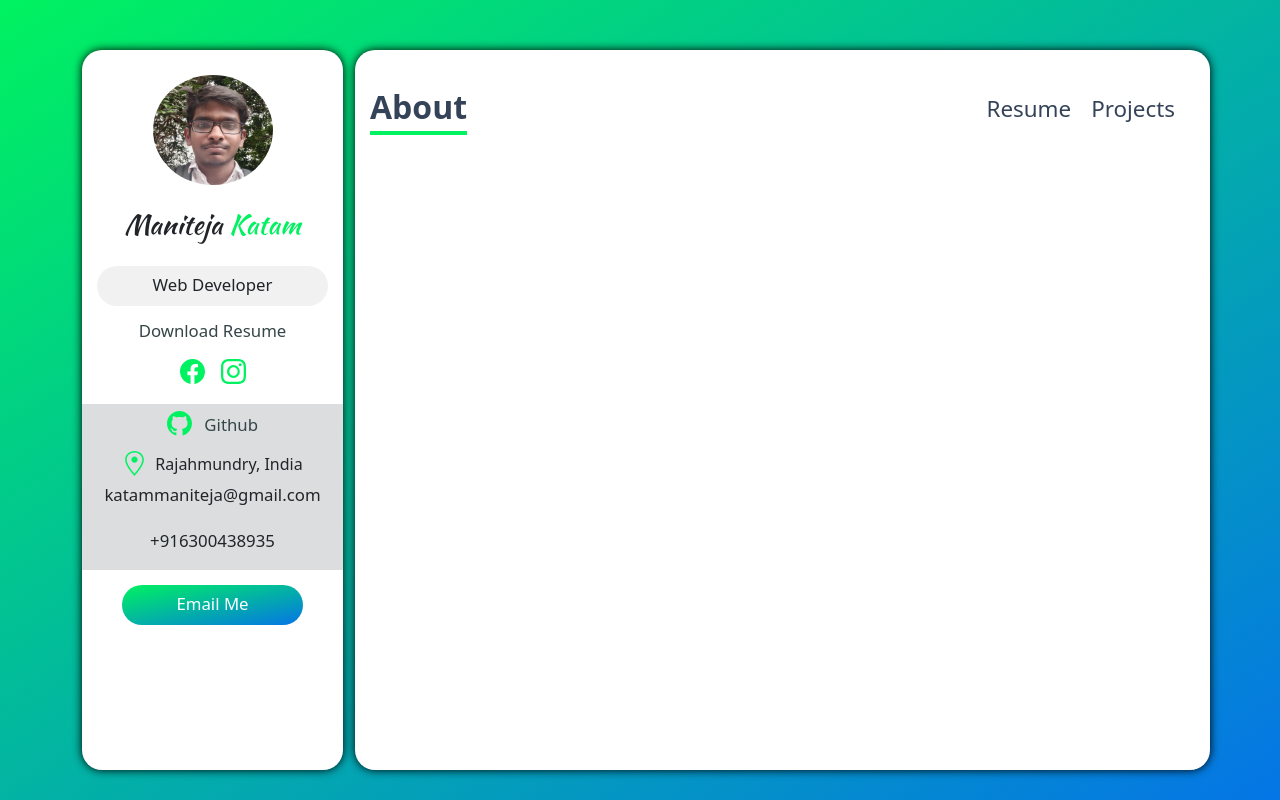
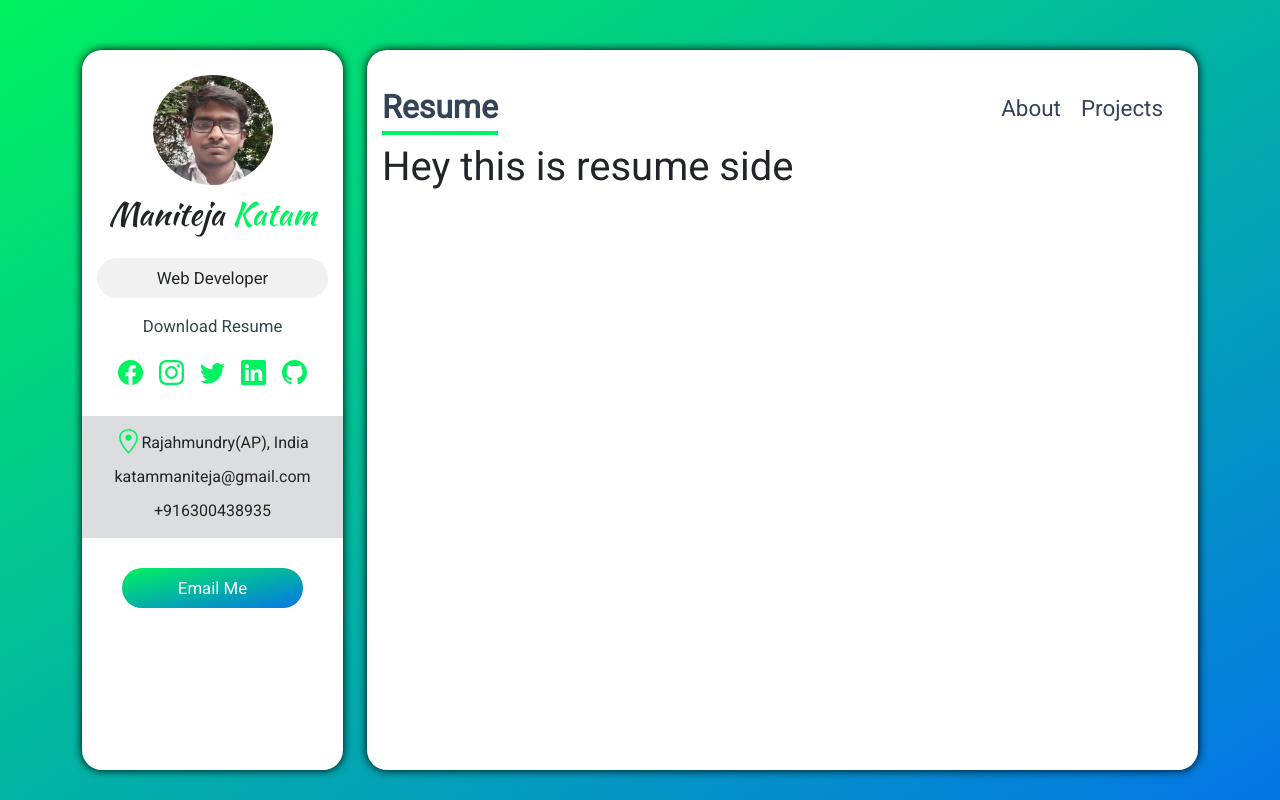
Before and after one commit to katammaniteja/Portfolio, a React (Create React App) app: page /resume in a window 1280 px wide. Built offline with nearby package versions, Linux system fonts and the light colour scheme.

Commit message:
added router to navbar

```diff
--- a/src/App.js
+++ b/src/App.js
@@ -1,9 +1,14 @@
 import React from 'react'
 import Sidebar from './components/Sidebar'
 import Navbar from './components/Navbar'
+import {Route, Routes, BrowserRouter} from 'react-router-dom'
+import About from './components/About'
+import Resume from './components/Resume'
+import Projects from './components/Projects'
 
 export default function App() {
   return (
+    <BrowserRouter>
       <div className='app'>
         <div className="container">
           <div className="row">
@@ -11,13 +16,21 @@ export default function App() {
                 <div className="app-sidebar">
                   <Sidebar/>
                 </div>
-
               </div>
-            <div className="col-lg-9 app-main-content">
+              <div className="col-lg-9">
+                <div className="app-main-content">
                   <Navbar/>
+                  <Routes>
+                    <Route exact path="/" element={<About/>}/>
+                    <Route exact path="/resume" element={<Resume/>}/>
+                    <Route exact path="/projects" element={<Projects/>}/>
+                    {/* <Navigate to="/"/> */}
+                  </Routes>
                 </div>
               </div>
           </div>
         </div>
+      </div>
+    </BrowserRouter>
   )
 }
--- /dev/null
+++ b/src/components/About.js
@@ -0,0 +1,9 @@
+import React from 'react'
+
+export default function About() {
+  return (
+    <div>
+      <h1>Hey This is about side</h1>
+    </div>
+  )
+}
--- a/src/components/Navbar.js
+++ b/src/components/Navbar.js
@@ -1,9 +1,18 @@
 import React from 'react'
+import { useEffect } from 'react';
 import { useState } from 'react'
-import './navbar.css'
+import { Link } from 'react-router-dom';
+import './../styles/navbar.css'
 
 export default function Navbar() {
     const [active, setactive] = useState('About');
+
+    useEffect(()=>{
+        const currUrl = window.location.href;
+        if(currUrl.endsWith('/')) setactive('About');
+        else if(currUrl.endsWith('/resume')) setactive('Resume');
+        else if(currUrl.endsWith('/projects')) setactive('Projects');
+    },[active])
 
   return (
     <div className='navbar'>
@@ -11,9 +20,9 @@ export default function Navbar() {
         {active}
       </div>
       <div className="navbar-items">
-        { active !== 'About' && <div className="navbar-item" onClick={()=>setactive('About')}>About</div> }
-        { active !== 'Resume' && <div className="navbar-item" onClick={()=>setactive('Resume')}>Resume</div> }
-        { active !== 'Projects' && <div className="navbar-item" onClick={()=>setactive('Projects')}>Projects</div> }
+        { active !== 'About' && <Link to="/"><div className="navbar-item" onClick={()=>setactive('About')}>About</div></Link> }
+        { active !== 'Resume' && <Link to="/resume"><div className="navbar-item" onClick={()=>setactive('Resume')}>Resume</div></Link> }
+        { active !== 'Projects' && <Link to="/projects"><div className="navbar-item" onClick={()=>setactive('Projects')}>Projects</div></Link> }
       </div>
     </div>
   )
--- /dev/null
+++ b/src/components/Projects.js
@@ -0,0 +1,9 @@
+import React from 'react'
+
+export default function Projects() {
+  return (
+    <div>
+      <h1>Hey this is projects side</h1>
+    </div>
+  )
+}
--- /dev/null
+++ b/src/components/Resume.js
@@ -0,0 +1,9 @@
+import React from 'react'
+
+export default function Resume() {
+  return (
+    <div>
+      <h1>Hey this is resume side</h1>
+    </div>
+  )
+}
--- a/src/components/Sidebar.js
+++ b/src/components/Sidebar.js
@@ -1,7 +1,7 @@
 import React from 'react'
 import MyPic from './../assets/images/MyPic.jpeg'
-import './sidebar.css'
-import { BsFacebook, BsInstagram, BsGithub } from "react-icons/bs";
+import './../styles/sidebar.css'
+import { BsFacebook, BsInstagram, BsGithub, BsTwitter, BsLinkedin } from "react-icons/bs";
 import {GoLocation} from "react-icons/go"
 import { IconContext } from "react-icons";
 import Resume from './../assets/Resume.pdf'
@@ -19,33 +19,41 @@ export default function Sidebar() {
       <a href={Resume} download="Resume.pdf">
         <div className="sidebar-item sidebar-resume">Download Resume</div>
       </a>
-      <div className="sidebar-social-icons my-2">
-        <a href="https://www.facebook.com/maniteja.katam/" target='__blank' className='me-3'>
-            <IconContext.Provider value={{ className: "sidebar-icon" }}>
+      <div className="sidebar-social-icons my-3">
+        <a href="https://www.facebook.com/maniteja.katam/" target='__blank'>
+            <IconContext.Provider value={{ className: "sidebar-icon me-3" }}>
                 <BsFacebook/>
             </IconContext.Provider>
         </a>
         <a href="https://www.instagram.com/___maniteja_/" target='__blank'>
+            <IconContext.Provider value={{ className: "sidebar-icon me-3" }}>
+                <BsInstagram/>
+            </IconContext.Provider>
+        </a>
+        <a href="https://twitter.com/Manitej45367298" target='__blank'>
+            <IconContext.Provider value={{ className: "sidebar-icon me-3" }}>
+                <BsTwitter/>
+            </IconContext.Provider>
+        </a>
+        <a href="https://www.linkedin.com/in/mani-teja-aaa04721a/" target='__blank'>
+            <IconContext.Provider value={{ className: "sidebar-icon me-3" }}>
+                <BsLinkedin/>
+            </IconContext.Provider>
+        </a>
+        <a href="https://github.com/katammaniteja" target='__blank'>
             <IconContext.Provider value={{ className: "sidebar-icon" }}>
-                <BsInstagram/>
+                <BsGithub/>
             </IconContext.Provider>
         </a>
       </div>
       <div className="sidebar-contact">
-        <div className="sidebar-item sidebar-github" target='__blank'>
-            <a href="https://github.com/katammaniteja">
-                <IconContext.Provider value={{ className: "sidebar-icon me-2" }}>
-                    <BsGithub/>
-                </IconContext.Provider> Github
-            </a>
+        <div className="sidebar-location">
+            <IconContext.Provider value={{ className: "sidebar-icon" }}>
+                <GoLocation/>
+            </IconContext.Provider>Rajahmundry(AP), India
         </div>
-        <div className="sidebar-location">
-            <IconContext.Provider value={{ className: "sidebar-icon me-2" }}>
-                <GoLocation/>
-            </IconContext.Provider>Rajahmundry, India
-        </div>
-        <div className="sidebar-item">katammaniteja@gmail.com</div>
-        <div className="sidebar-item">+916300438935</div>
+        <div className=''>katammaniteja@gmail.com</div>
+        <div className=''>+916300438935</div>
       </div>
       <div className="sidebar-item sidebar-email" onClick={handleEmail}>Email Me</div>
     </div>
--- a/src/index.js
+++ b/src/index.js
@@ -1,7 +1,7 @@
 import React from "react";
 import ReactDOM  from "react-dom/client";
 import App from "./App";
-import './index.css'
+import './styles/index.css'
 
 const root = ReactDOM.createRoot(document.querySelector("#root"))
 
--- a/src/index.css
+++ b/src/styles/index.css
@@ -1,8 +1,10 @@
-@import url('https://fonts.googleapis.com/css2?family=Jost&family=Kaushan+Script&family=Merriweather:wght@300&display=swap');
+/* @import url('https://fonts.googleapis.com/css2?family=Jost&family=Kaushan+Script&family=Merriweather:wght@300&display=swap'); */
+@import url('https://fonts.googleapis.com/css2?family=Jost&family=Kaushan+Script&family=Merriweather:wght@300&family=Roboto&display=swap');@import url('https://fonts.googleapis.com/css2?family=Jost&family=Kaushan+Script&family=Merriweather:wght@300&family=Roboto:wght@300&display=swap');
 
 body{
     background-image: linear-gradient(to right bottom,#00F260,#0575E6);
     background-attachment: fixed;
+    font-family: 'Roboto', sans-serif;
 }
 
 .container{
@@ -26,6 +28,7 @@ body{
     border-radius: 20px;
     padding: 25px 15px;
     box-shadow: 0px 0px 10px black;
+    height: 100%;
 }
 
 @media(max-width:991px){
--- a/src/components/sidebar.css
+++ b/src/styles/sidebar.css
@@ -16,15 +16,15 @@ a:hover{
 }
 .sidebar-name{
     font-family: 'Kaushan Script', cursive;
-    margin: 20px 0px;
-    font-size: 1.7rem;
+    margin: 5px 0px 20px;
+    font-size: 2rem;
 }
 .sidebar-name span{
     color: #00F260;
 }
 .sidebar-item{
-    margin-bottom: 6px;
-    padding-top: 6px;
+    margin-bottom: 8px;
+    padding-top: 8px;
     height: 40px;
     font-size: 1.05rem;
     border-radius: 30px;
@@ -32,6 +32,10 @@ a:hover{
 .sidebar-title{
     background-color: #f1f1f1;
     border-radius: 30px;
+}
+.sidebar-resume:hover{
+    background-color: #f1f1f2;
+    color: #000;
 }
 .sidebar-icon{
     width: 25px;
@@ -41,8 +45,11 @@ a:hover{
 }
 .sidebar-contact{
     background-color: #dbdddf;
-    padding: 2px 0px;
-    margin: 20px -15px 0px;
+    padding: 10px 0px;
+    margin: 30px -15px;
+}
+.sidebar-contact>div{
+    padding: 5px 0px;
 }
 .sidebar-email{
     background-image: linear-gradient(to right bottom,#00F260,#0575E6);
@@ -55,8 +62,3 @@ a:hover{
 .sidebar-email:hover{
     transform: scale(1.1);
 }
-.sidebar-resume:hover,
-.sidebar-github:hover{
-    background-color: #f1f1f2;
-    color: #000;
-}
```
Also changed, not shown: src/styles/navbar.css (renamed from src/components/navbar.css). Lines whose indentation alone changed are shown as unchanged.
